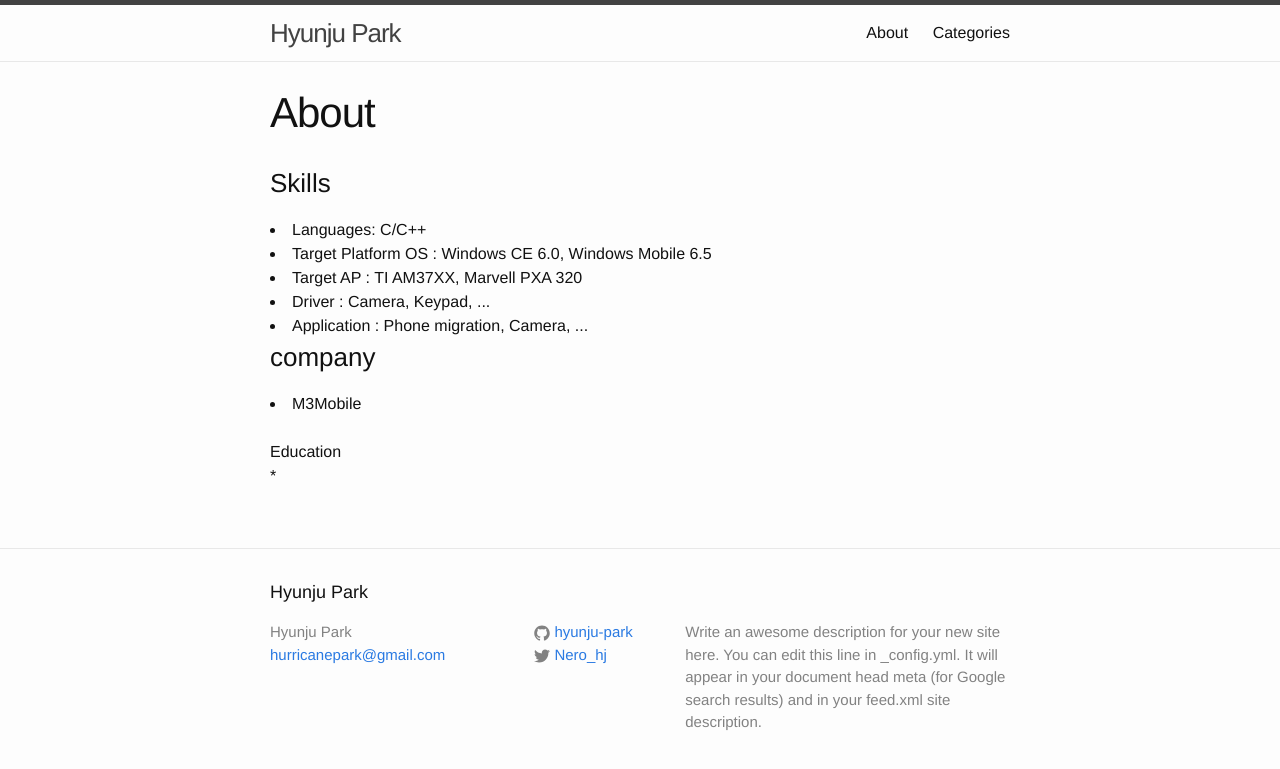
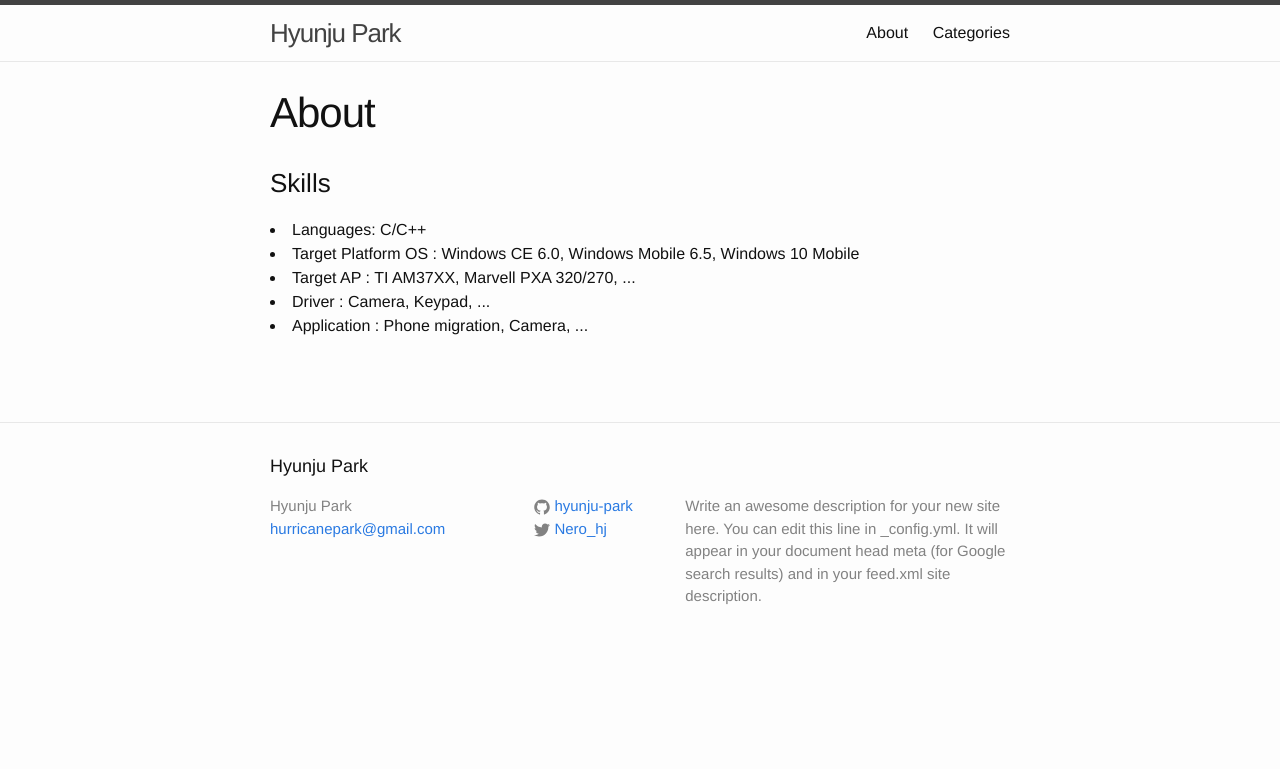
Before and after one commit to hyunju-park/hyunju-park.github.io, a Jekyll site: the page built from about.md, in a window 1280 px wide. Shown: the top 769 px of the page. Built offline with Jekyll 4.4.1, drawn with Linux system fonts in a browser that asks for light colours.

Commit message:
Update about.md

```diff
--- a/about.md
+++ b/about.md
@@ -6,13 +6,8 @@ permalink: /about/
 
 <h3>Skills</h3>
 <li>Languages: C/C++</li>
-<li>Target Platform OS :  Windows CE 6.0, Windows Mobile 6.5</li>
-<li>Target AP : TI AM37XX, Marvell PXA 320</li>
+<li>Target Platform OS :  Windows CE 6.0, Windows Mobile 6.5, Windows 10 Mobile</li>
+<li>Target AP : TI AM37XX, Marvell PXA 320/270, ... </li>
 <li>Driver : Camera, Keypad, ...</li>
 <li>Application : Phone migration, Camera, ...</li>
-
-<h3>company</h3>
-<li>M3Mobile</li>
 <br>
-Education<br>
-	*<br>
```
